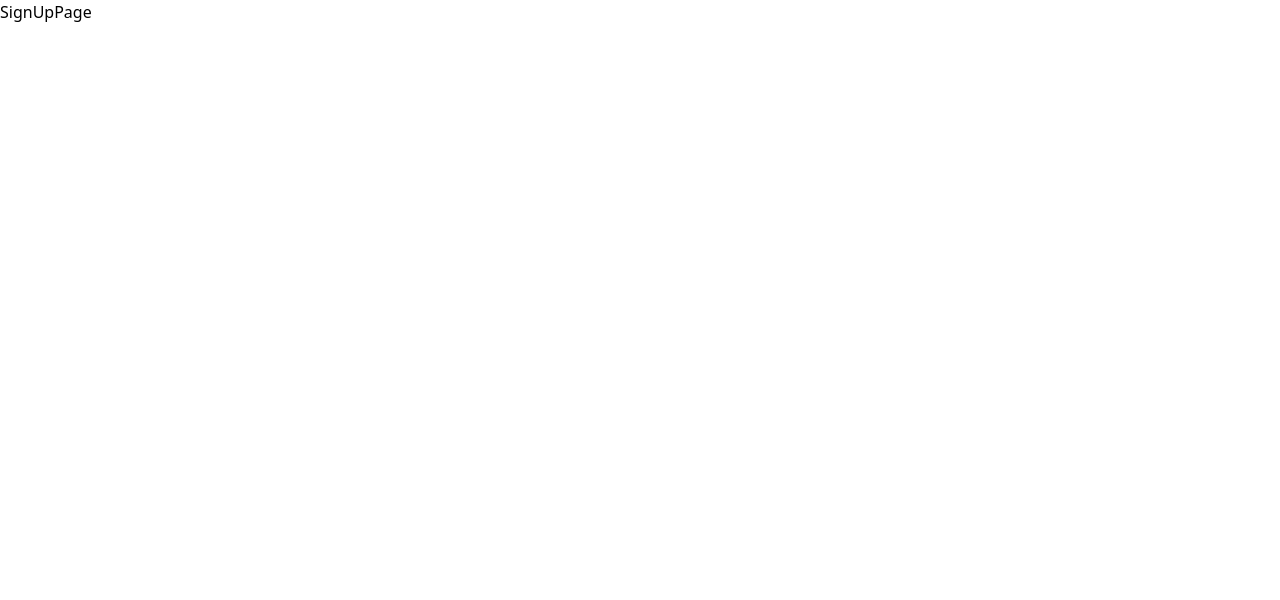
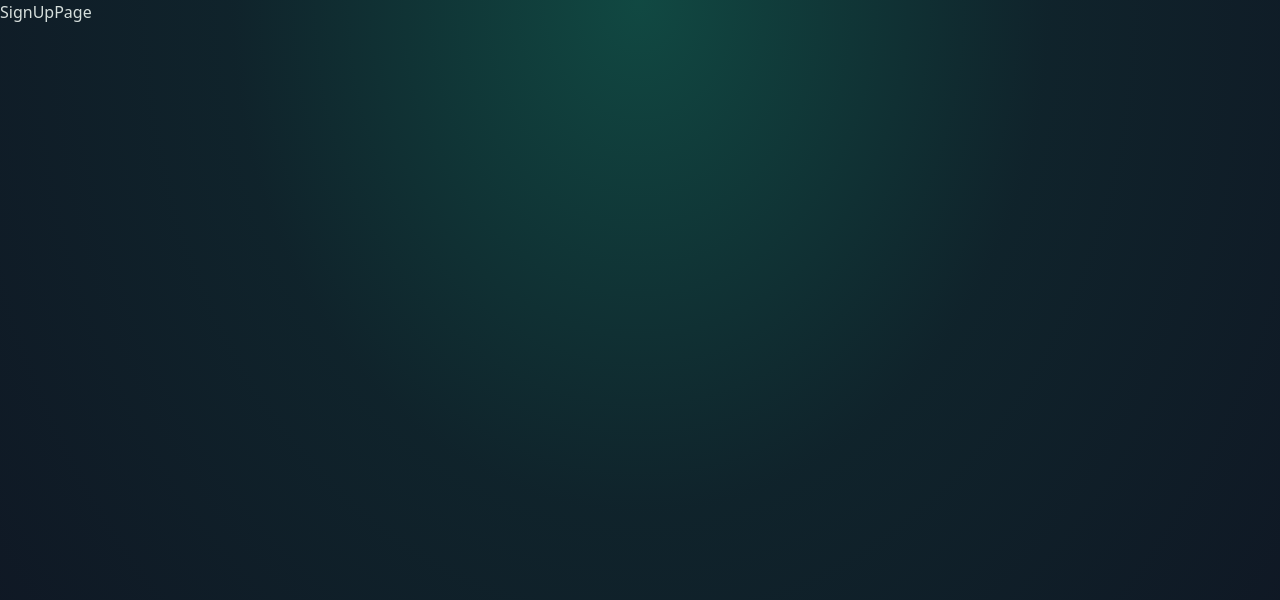
Before and after one commit to Santii05-C/E-Commerce-Store, a React (Vite) app in the folder frontend/: page /signup in a window 1280 px wide. Shown: the top 600 px of the page. Built offline with nearby package versions, Linux system fonts and the light colour scheme.

Commit message:
last commit

```diff
--- a/frontend/src/App.jsx
+++ b/frontend/src/App.jsx
@@ -3,13 +3,24 @@ import HomePage from "./pages/HomePage";
 import SignUpPage from "./pages/SignUpPage";
 import LoginPage from "./pages/LoginPage";
 
+import Navbar from "./components/Navbar";
+import { div } from "framer-motion/client";
+
 function App() {
   return (
-    <Routes>
-      <Route path="/" element={<HomePage />} />
-      <Route path="/signup" element={<SignUpPage />} />
-      <Route path="/login" element={<LoginPage />} />
-    </Routes>
+    <div className="min-h-screen bg-gray-900 text-white relative overflow-hidden">
+      <div className="absolute inset-0 overflow-hidden">
+        <div className="absolute inset-0">
+          <div className="absolute top-0 left-1/2 -translate-x-1/2 w-full h-full bg-[radial-gradient(ellipse_at_top,rgba(16,185,129,0.3)_0%,rgba(10,80,60,0.2)_45%,rgba(0,0,0,0.1)_100%)]" />
+        </div>
+      </div>
+      <Navbar />
+      <Routes>
+        <Route path="/" element={<HomePage />} />
+        <Route path="/signup" element={<SignUpPage />} />
+        <Route path="/login" element={<LoginPage />} />
+      </Routes>
+    </div>
   );
 }
 
--- /dev/null
+++ b/frontend/src/components/Navbar.jsx
@@ -0,0 +1,5 @@
+const Navbar = () => {
+  return <div></div>;
+};
+
+export default Navbar;
```
